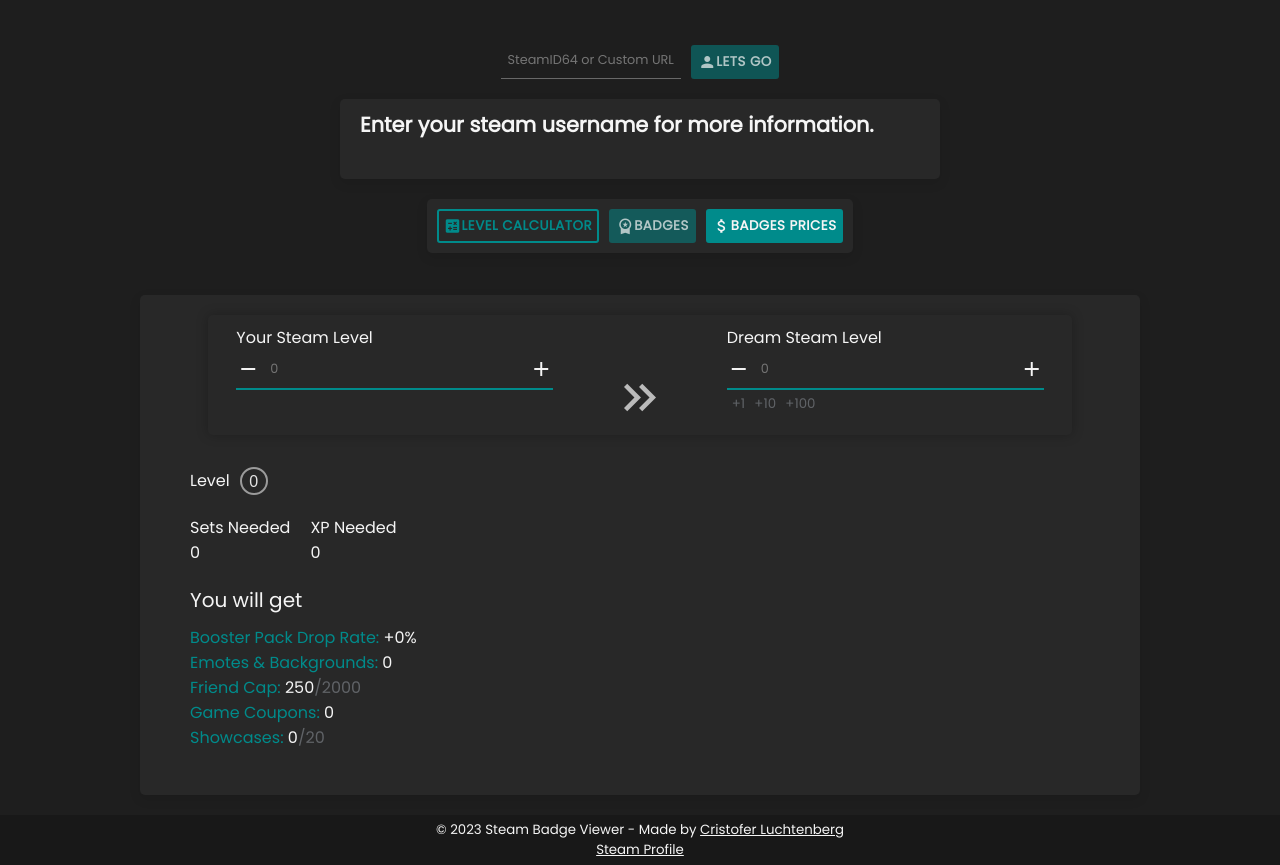
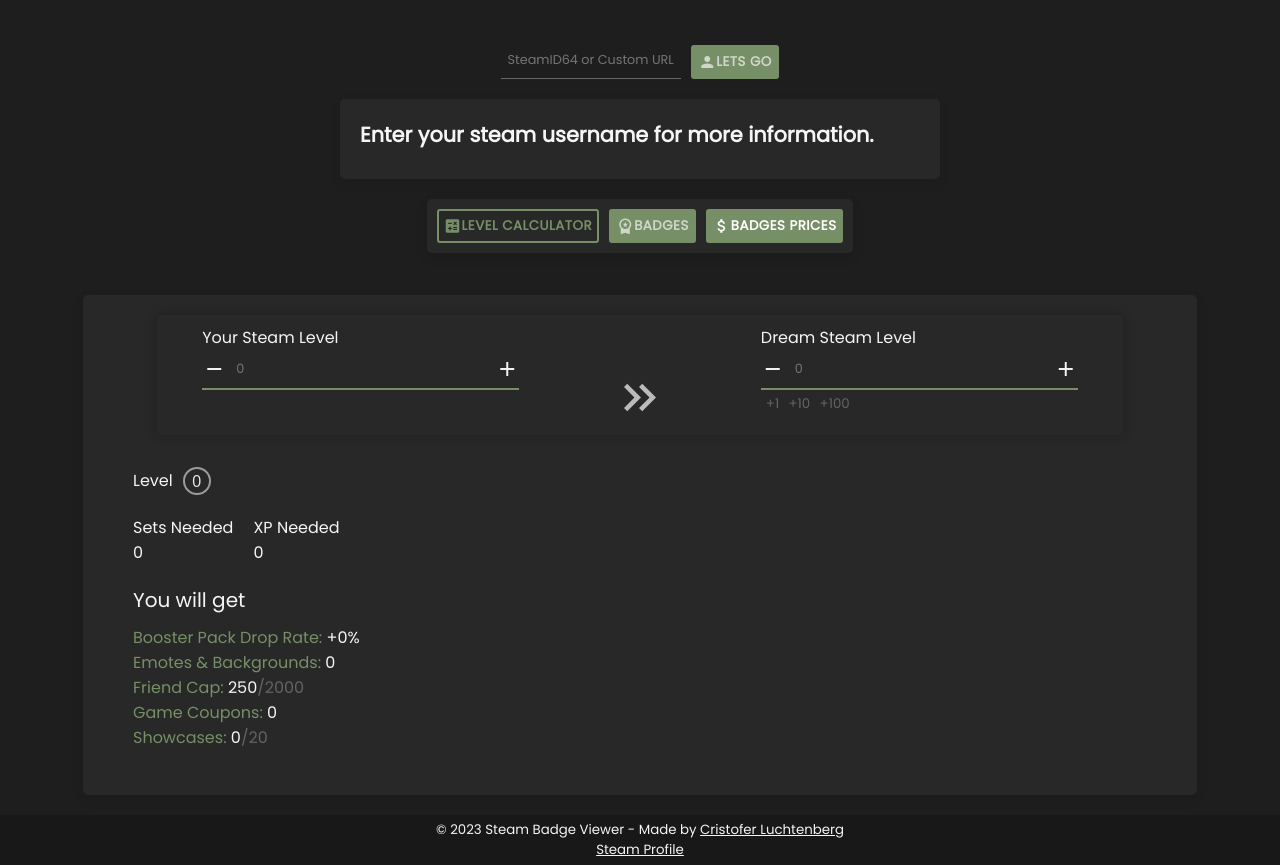
Before and after one commit to cristoferluch/Steam-Badge-Viewer, a Flask app: page / in a window 1280 px wide. Run offline with Flask 3, Linux system fonts and the light colour scheme; data that the repository does not hold is empty.

Commit message:
Update
+ New interface colors
+ Animation on login
+ Fix translate bugs
+ Fix bugs

```diff
--- a/static/app.js
+++ b/static/app.js
@@ -45,6 +45,7 @@ const profile = document.querySelector(".profile");
 const div_player_image = document.querySelector(".div_player_image");
 const btn_submit = document.querySelector("#btn_submit");
 const steamid = document.querySelector("#steamid");
+let isUserLoggedIn = false;
 
 const total_player_xp = 0;
 let xp = 0;
@@ -382,16 +383,16 @@ async function draw_player_information(player_info, player_badges) {
     //Set atributes
     player_country.style = 'display: visible'
     steam_url.style = 'display: visible'
-    steam_url.textContent = 'Profile Link'
+    steam_url.textContent = 'Steam'
     steamdb_url.style = 'display: visible'
     steamdb_url.textContent = 'SteamDB'
     steamladder_url.style = 'display: visible'
     steamladder_url.textContent = 'Steam Ladder'
     player_name.style = 'color: whitesmoke'
-    profile.style = 'height: auto'
+
     player_image.style = 'width: 120px; height: 120px'
     div_player_image.style = 'min-width: 120px; max-height: 120px';
-
+    // profile.style.height = "auto"
 
     player_country.textContent = 'Country: ' + player_info.loccountrycode;
     if(player_info.player_since != 0){
@@ -435,12 +436,31 @@ async function draw_player_information(player_info, player_badges) {
 
         document.querySelector('#player_badges').disabled = false;
         checkbox.disabled = false;
+        isUserLoggedIn = true;
     } else {
         player_xp.textContent = 'Private';
     }
     //End loading...
     loader.style.display = 'none';
+
+    set_profile_height();
+
+
 }
+
+function set_profile_height(){
+
+    var larguraTela = window.innerWidth;
+    if (larguraTela <= 650) {
+      profile.style.height = '300px';
+    } else {
+      profile.style.height = '140px';
+    }
+}
+window.addEventListener('resize', function() {
+    if(isUserLoggedIn)
+        set_profile_height();
+});
 
 // Update player xp on div level_calculator
 function update_player_xp(current_level, target_level, xp_player) {
--- a/static/styles.css
+++ b/static/styles.css
@@ -10,7 +10,7 @@
 html, body{
     width: 100%;
     height: 100%;
-    min-width:412px;
+    min-width:425px;
 
 }
 
@@ -78,11 +78,11 @@ input:focus ~ .input-border {
 }
 
 button{
-    background: darkcyan;
-    color: whitesmoke;
+    background: #778f67;
+    color: white;
     font-size: 10pt;
     border-radius: 3px;
-    border: 2px solid darkcyan;
+    border: 2px solid #778f67;
     outline: none;
     padding: 5px;
     display: flex;
@@ -114,14 +114,18 @@ header .profile{
     background: rgb(40, 40, 40);
     margin: 20px 0 20px 0;
     border-radius: 5px;
-    width: 80%;
+    width: 90%;
     max-width: 600px;
     min-width: 360px;
     box-shadow: rgba(0, 0, 0, 0.1) 0px 4px 12px;
     padding: 10px;
     font-size: 12pt;
     height: 80px;
+    transition: height 0.3s ease;
+    overflow: hidden;
 }
+
+
 
 header .div_player_image{
     min-width: 60px;
@@ -179,7 +183,7 @@ header .player_info{
    display: flex;
    justify-content: space-between;
    width: 100%;
-   height: 100%;
+   height: auto;
 }
 
 header .profile .player_info .player_profile{
@@ -203,6 +207,9 @@ header .profile .player_info .player_profile .player_links a:not(:last-child){
     margin-right: 5px;
 }
 header .x{
+    display: flex;
+    align-items: flex-start;
+    justify-content: flex-start;
     height: 40px;
 }
 
@@ -235,7 +241,8 @@ header .profile .player_status .player_level_div{
 }
 
 header .options{
-    width: 80%;
+    width: 85%;
+    min-width: 380px;
     border-radius: 5px;
     padding: 10px;
     background: rgb(40, 40, 40);
@@ -248,9 +255,9 @@ header .options{
 
 .clicked {
     background: rgb(40, 40, 40) !important;
-    border-color: darkcyan !important;
+    border-color: #778f67 !important;
     cursor: default !important;
-    color: darkcyan !important;
+    color: #778f67 !important;
 }
 
 header button:not(:last-child){
@@ -285,7 +292,7 @@ main{
 
 .level_calculator{
     width: 100%;
-    max-width: 1000px;
+    max-width: 1114px;
     height: 500px;
     background: rgb(40, 40, 40);
     box-shadow: rgba(0, 0, 0, 0.1) 0px 4px 12px;
@@ -298,7 +305,7 @@ main{
     display: flex;
     align-items: center;
     justify-content: center;
-    border-bottom: 2px solid darkcyan;
+    border-bottom: 2px solid #778f67;
 }
 
 .div_input_level_calculator span{
@@ -426,7 +433,7 @@ label, p, .span_reward, .level_box i{
 
 .rewards a{
     text-decoration: none;
-    color: darkcyan;
+    color: #778f67;
 }
 
 table{
@@ -594,7 +605,7 @@ tfoot {
 
 * {
     scrollbar-width: auto;
-    scrollbar-color: #006d6d #282828;
+    scrollbar-color: #006d6d #778f67;
 }
 
 *::-webkit-scrollbar {
@@ -606,28 +617,27 @@ tfoot {
 }
 
 *::-webkit-scrollbar-thumb {
-    background-color: #006d6d;
+    background-color: #778f67;
     border: 3px none #ffffff;
 }
 
 .loader {
-    position: absolute;
-    top: 30%;
-    left: 50%;
-    transform: translate(-50%, -50%);
+    width: 40px;
+    padding: 8px;
+    aspect-ratio: 1;
+    border-radius: 50%;
+    background: #778f67;
+    --_m:
+      conic-gradient(#0000 10%,#000),
+      linear-gradient(#000 0 0) content-box;
+    -webkit-mask: var(--_m);
+            mask: var(--_m);
+    -webkit-mask-composite: source-out;
+            mask-composite: subtract;
+    animation: l3 1s infinite linear;
     display: none;
-    border: 5px solid whitesmoke;
-    border-radius: 50%;
-    border-top: 5px solid darkcyan;
-    width: 40px;
-    height: 40px;
-    animation: spin 0.5s linear infinite;
-}
-
-@keyframes spin {
-    0% { transform: rotate(0deg); }
-    100% { transform: rotate(360deg); }
-}
+  }
+  @keyframes l3 {to{transform: rotate(1turn)}}
 
 footer{
     width: 100%;
--- a/templates/index.html
+++ b/templates/index.html
@@ -1,17 +1,18 @@
 <!DOCTYPE html>
-<html lang="en">
+<html  lang="en">
 
 <head>
     <meta charset="UTF-8">
     <meta name="viewport" content="width=device-width, initial-scale=1.0">
     <title>Steam Badge Viewer</title>
+    <link rel="icon" href="../static/images/favicon.ico">
     <link rel="stylesheet" href="https://fonts.googleapis.com/icon?family=Material+Icons">
     <link rel="stylesheet" href="../static/styles.css">
     <link rel="stylesheet" href="../static/level_background.css">
 
 </head>
 
-<body>
+<body translate="no">
 
     <header>
 
```
Also changed, not shown: other parts of static/styles.css (+15 -12 lines), other parts of templates/index.html (+25 -25 lines), functions.py (+4 -6 lines), static/images/favicon.ico (added).
